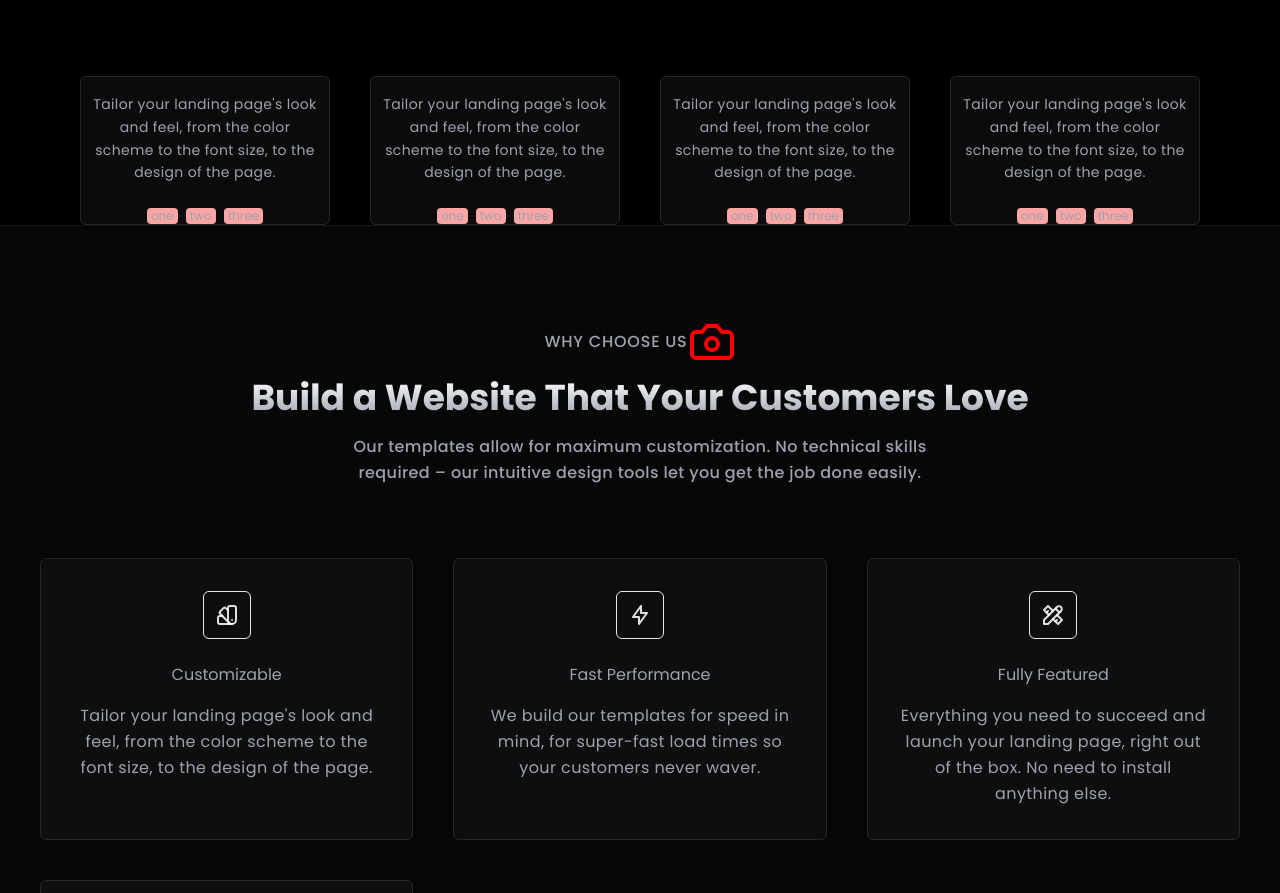
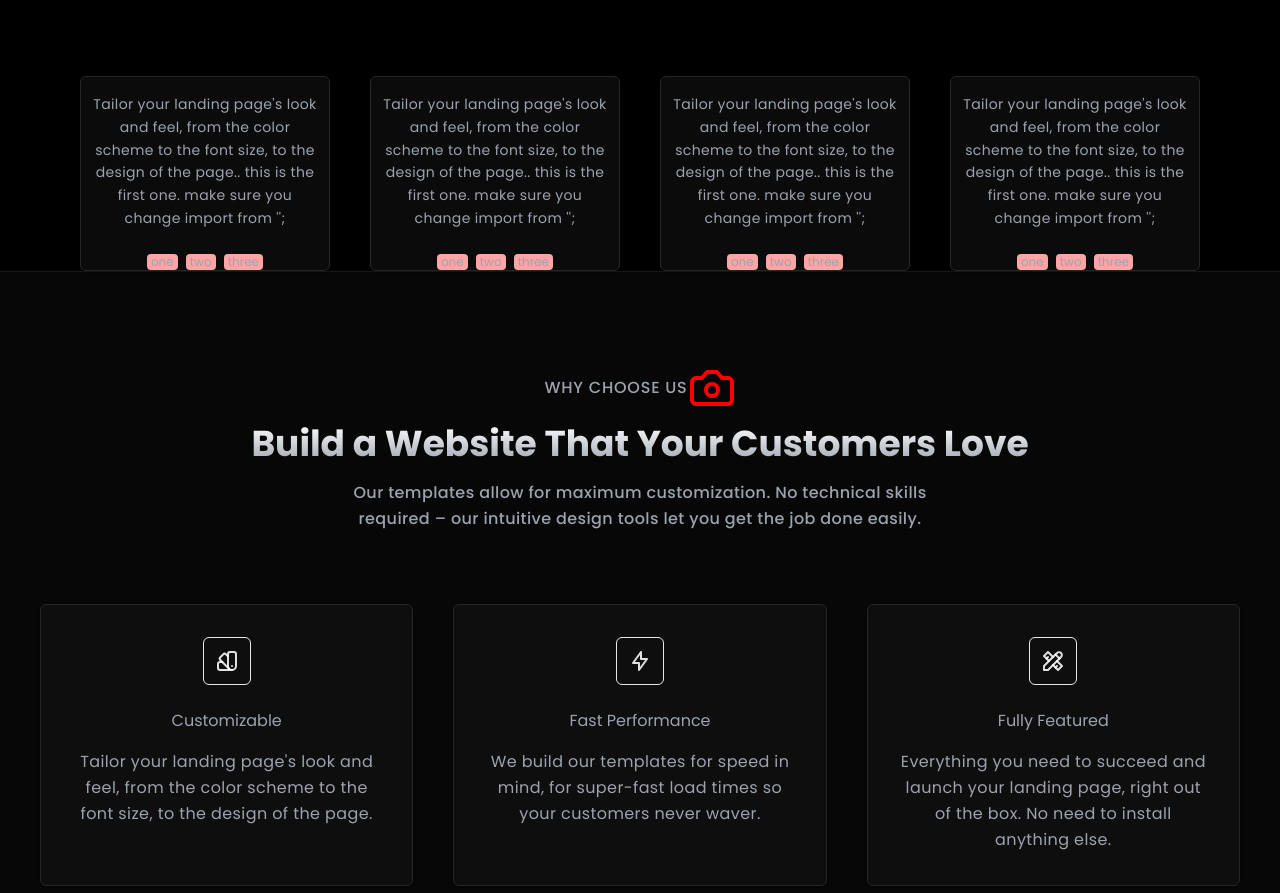
Before and after one commit to brytoz/ozoemena, a React (Vite) app: page / in a window 1280 px wide. Shown: the part 1596-2489 px from the top of the page. Built offline with nearby package versions, Linux system fonts and the light colour scheme; a web font is replaced by a local one.

Commit message:
modified

```diff
--- a/src/dir/components/index/Cards.tsx
+++ b/src/dir/components/index/Cards.tsx
@@ -41,7 +41,7 @@ export const Cards: React.FC = () => {
       </div> */}
       <p className="my-4 mb-0 font-normal leading-relaxed tracking-wide text-gray-400">
         Tailor your landing page's look and feel, from the color scheme to the
-        font size, to the design of the page.
+        font size, to the design of the page.. this is the first one. make sure you change import {  } from '';
       </p>
       <h3 className="mt-6 text-gray-400 flex justify-center space-x-2">
         {data &&
```
